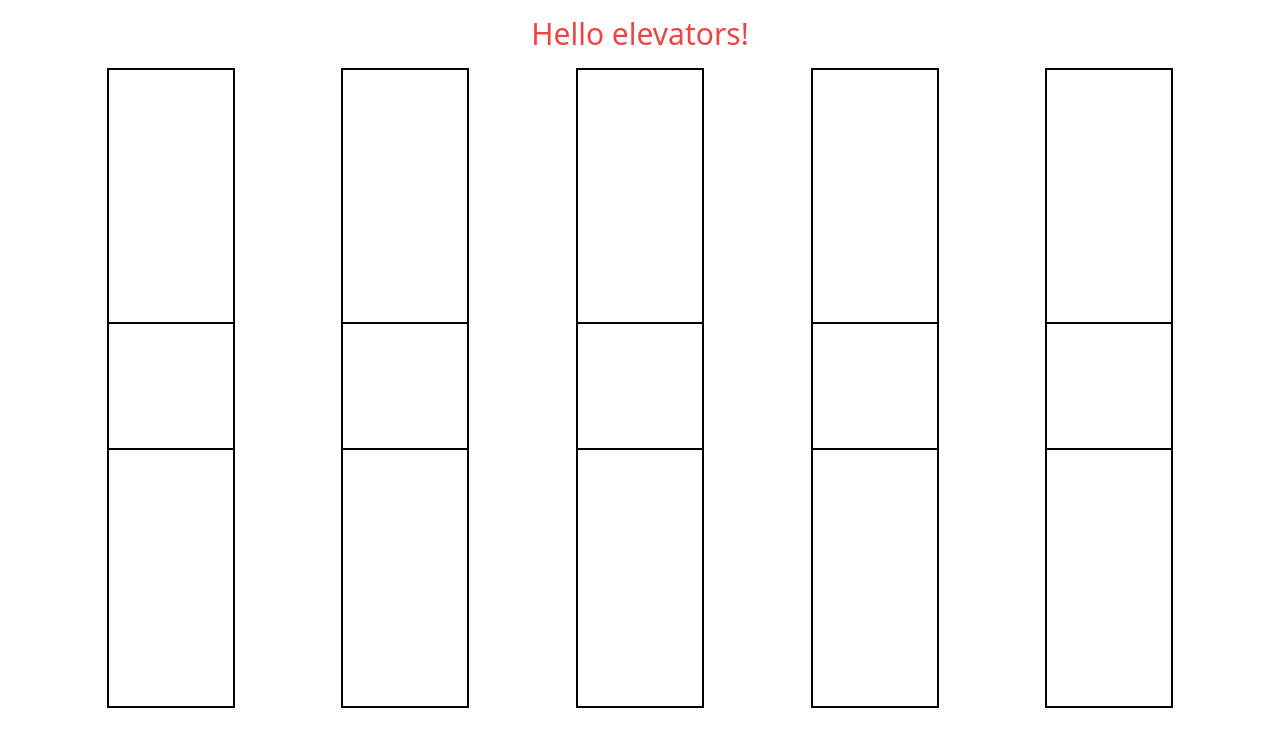
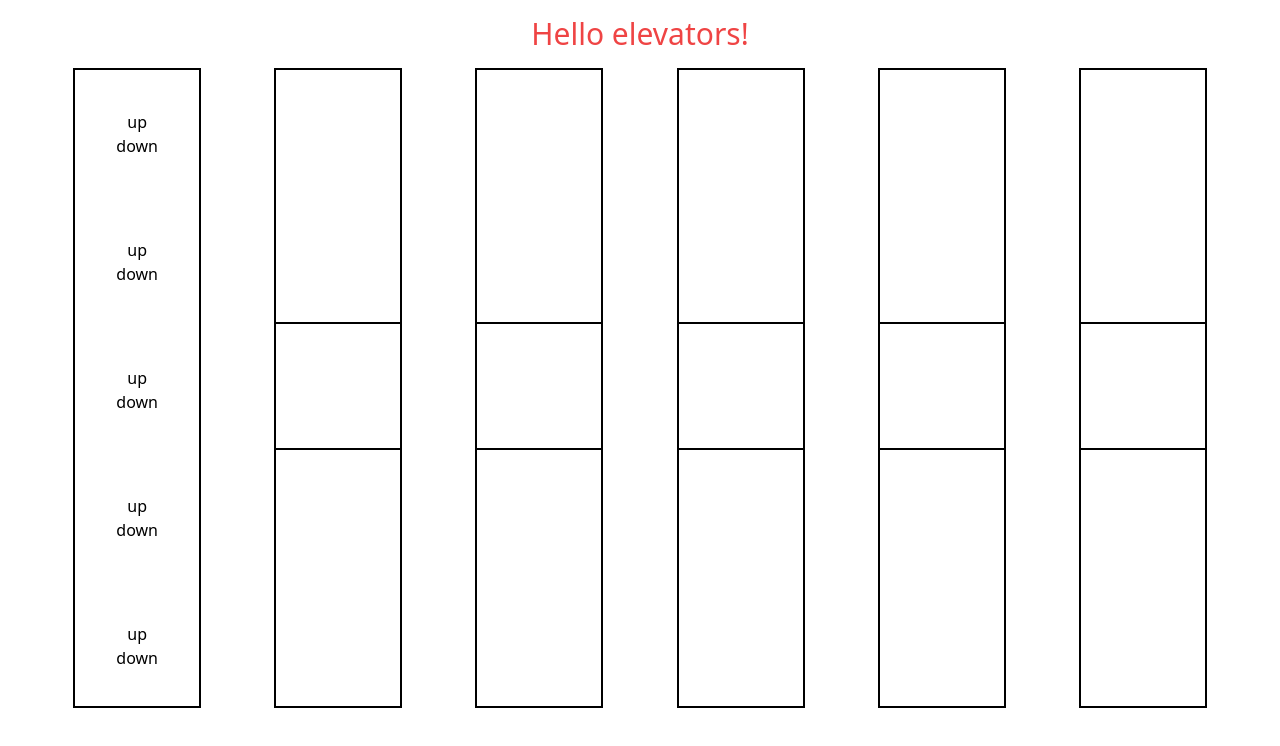
Before and after one commit to mrcxmrj/elevator-simulation, a React (Vite) app: page / in a window 1280 px wide. Shown: the top 746 px of the page. Built offline with nearby package versions, Linux system fonts and the light colour scheme.

Commit message:
add elevator controls

```diff
--- a/src/components/Building.tsx
+++ b/src/components/Building.tsx
@@ -1,16 +1,27 @@
 import { useState } from "react";
-import Shaft from "./Shaft";
+import ElevatorColumn from "./ElevatorColumn";
+import ControlColumn from "./ControlColumn";
 
 export default function Building() {
     const [floorNumber, setFloorNumber] = useState(5);
     const [shaftNumber, setShaftNumber] = useState(5);
 
+    const calculateColumnHeight = (floorNumber: number) =>
+        `${floorNumber * 8}rem`;
+
     return (
         <div className="flex justify-evenly">
+            <ControlColumn
+                floorNumber={floorNumber}
+                height={calculateColumnHeight(floorNumber)}
+            />
             {Array(shaftNumber)
                 .fill("")
                 .map((_, index) => (
-                    <Shaft key={index} floorNumber={floorNumber} />
+                    <ElevatorColumn
+                        key={index}
+                        height={calculateColumnHeight(floorNumber)}
+                    />
                 ))}
         </div>
     );
--- /dev/null
+++ b/src/components/ControlColumn.tsx
@@ -0,0 +1,62 @@
+type ControlColumnProps = {
+    height: string;
+    floorNumber: number;
+};
+
+enum Direction {
+    Up = "UP",
+    Down = "DOWN",
+}
+
+export default function ControlColumn(props: ControlColumnProps) {
+    const logOrder = (floor: number, direction: Direction) =>
+        console.log(floor, direction);
+
+    const floors = Array.from(
+        { length: props.floorNumber },
+        (_, index) => props.floorNumber - index,
+    );
+
+    return (
+        <div
+            className="relative w-32 border-2 border-black"
+            style={{ height: props.height }}
+        >
+            {floors.map((floor) => (
+                <ControlPanel
+                    key={floor}
+                    floor={floor}
+                    handleElevatorOrder={logOrder}
+                />
+            ))}
+        </div>
+    );
+}
+
+type ControlPanelProps = {
+    floor: number;
+    handleElevatorOrder: (floor: number, direction: Direction) => void;
+};
+
+function ControlPanel(props: ControlPanelProps) {
+    return (
+        <div className="h-32 flex flex-col justify-center">
+            <button
+                onClick={() =>
+                    props.handleElevatorOrder(props.floor, Direction.Up)
+                }
+                className="hover:text-red-500"
+            >
+                up
+            </button>
+            <button
+                onClick={() =>
+                    props.handleElevatorOrder(props.floor, Direction.Down)
+                }
+                className="hover:text-red-500"
+            >
+                down
+            </button>
+        </div>
+    );
+}
--- a/src/components/Elevator.tsx
+++ /dev/null
@@ -1,13 +0,0 @@
-type ElevatorProps = {
-    floor: number;
-};
-
-export default function Elevator(props: ElevatorProps) {
-    const calculateFloorPosition = (floor: number) => `${8 * floor}rem`;
-    return (
-        <div
-            className="absolute w-full h-32 border-y-2 border-black"
-            style={{ bottom: calculateFloorPosition(props.floor) }}
-        ></div>
-    );
-}
--- /dev/null
+++ b/src/components/ElevatorColumn.tsx
@@ -0,0 +1,28 @@
+type ElevatorColumnProps = {
+    height: string;
+};
+
+export default function ElevatorColumn(props: ElevatorColumnProps) {
+    return (
+        <div
+            className="relative w-32 border-2 border-black"
+            style={{ height: props.height }}
+        >
+            <Elevator floor={2} />
+        </div>
+    );
+}
+
+type ElevatorProps = {
+    floor: number;
+};
+
+function Elevator(props: ElevatorProps) {
+    const calculateFloorPosition = (floor: number) => `${8 * floor}rem`;
+    return (
+        <div
+            className="absolute w-full h-32 border-y-2 border-black"
+            style={{ bottom: calculateFloorPosition(props.floor) }}
+        ></div>
+    );
+}
--- a/src/components/Shaft.tsx
+++ /dev/null
@@ -1,18 +0,0 @@
-import Elevator from "./Elevator";
-
-type ShaftProps = {
-    floorNumber: number;
-};
-export default function Shaft(props: ShaftProps) {
-    const calculateShaftHeight = (floorNumber: number) =>
-        `${floorNumber * 8}rem`;
-
-    return (
-        <div
-            className="relative w-32 border-2 border-black"
-            style={{ height: calculateShaftHeight(props.floorNumber) }}
-        >
-            <Elevator floor={2} />
-        </div>
-    );
-}
```
